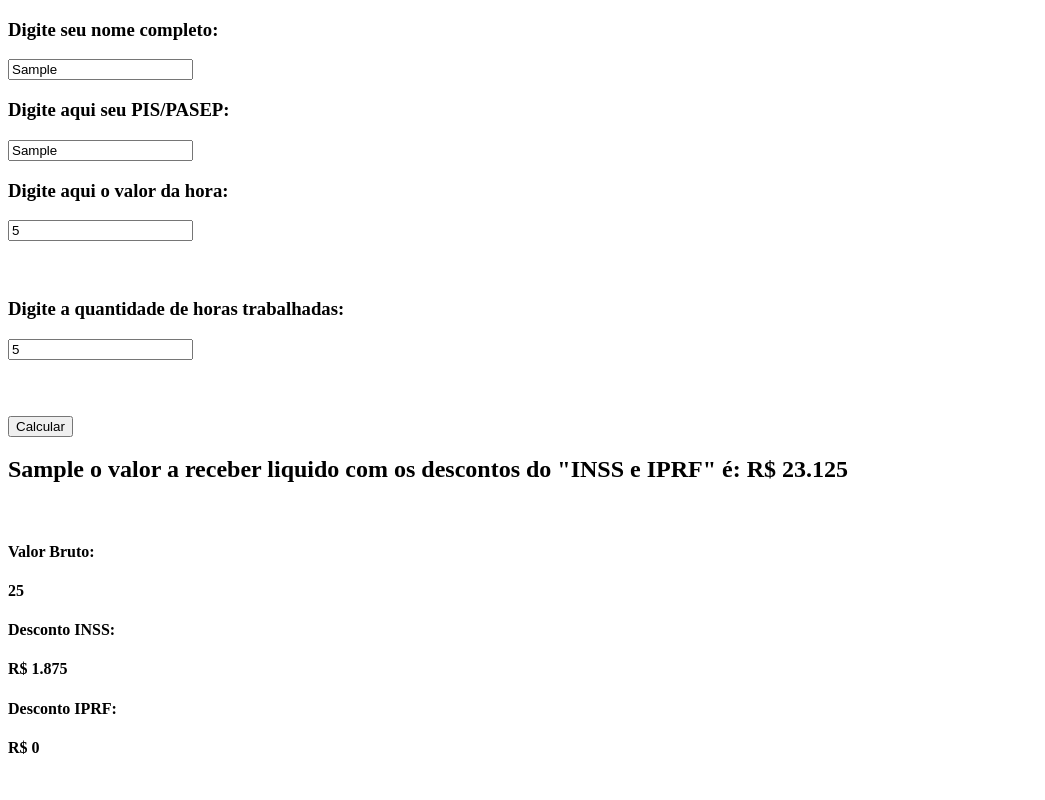
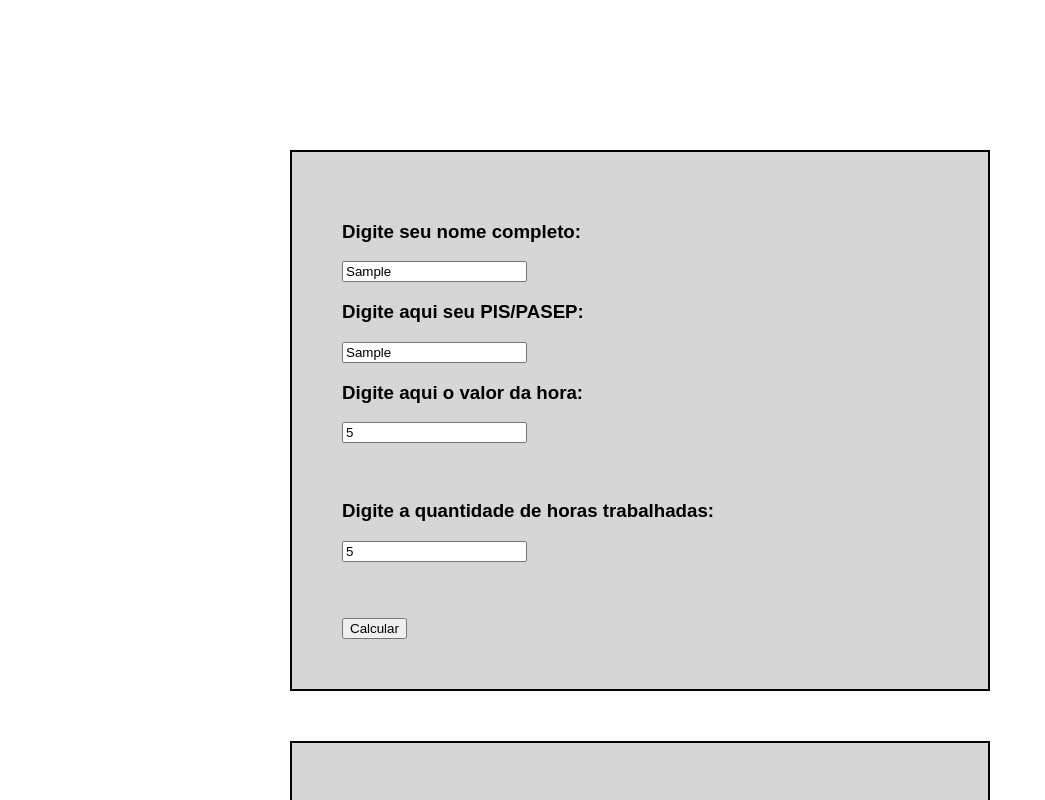
Before and after one commit to s7lima/AT1-JS, a plain HTML site: page at-1/index.html in a window 1280 px wide. Both pictures are taken after typing "Sample", "Sample", "5", "5" into the empty fields and a click on the button "Calcular". Shown: the top 800 px of the page, without its empty margins (0-1045 px from the left). Drawn offline with Linux system fonts and the light colour scheme.

Commit message:
Exercicio 1 finalizado

```diff
--- a/at-1/css/estilo.css
+++ b/at-1/css/estilo.css
@@ -0,0 +1,32 @@
+html{
+    font-family: Arial, Helvetica, sans-serif
+}
+body{
+
+    max-width: 700px;
+    padding: 50px 50px;
+    margin: 50px auto;
+    position: relative;
+}
+.corpo{
+    background-color: #d6d6d6;
+    max-width: 1100px;
+    padding: 50px 50px;
+    margin: 50px auto;
+    position: relative;
+    border: 2px solid;
+}
+
+.rFim{
+    background-color: #d6d6d6;
+    max-width: 1100px;
+    padding: 50px 50px;
+    margin: 50px auto;
+    position: relative;
+    border: 2px solid;
+}
+
+#resultFim {
+    font-size: 19px;
+    border-bottom: 2px solid black;
+}
--- a/at-1/index.html
+++ b/at-1/index.html
@@ -10,7 +10,7 @@
 
 <body>
 
-    <section>
+    <section class="corpo">
         <h3>Digite seu nome completo:</h3>
         <input type="text" id="nome"  placeholder="Nome completo"><br>
 
@@ -31,13 +31,14 @@
 
         <script src="js/script.js"></script>
     </section>
-    <section>
+    <section class="rFim">
         <h2 id="resultFim"></h2>
-
-        <br>
 
         <h4>Valor Bruto:</h4>
         <h4 id="bruto"></h4>
+
+        <h4>Valor Liquido:</h4>
+        <h4 id="liquido"></h4>
 
         <h4>Desconto INSS:</h4>
         <h4 id="inss"></h4>
--- a/at-1/js/script.js
+++ b/at-1/js/script.js
@@ -1,52 +1,86 @@
-function calcularSalario (){
+function validarCampos() {
+    const nome = document.querySelector("#nome").value.trim();
+    const horaValor = parseFloat(document.querySelector("#vh").value.trim());
+    const horaTrabalhada = parseFloat(document.querySelector("#ht").value.trim());
+
+    // Validações de preenchimento
+    if (!nome || isNaN(horaValor) || isNaN(horaTrabalhada)) {
+        alert("Por favor, preencha todos os campos corretamente.");
+        return false;
+    }
+
+    // Validações de valores
+    if (horaValor < 20 || horaValor > 500) {
+        alert("O valor por hora deve estar entre R$ 20,00 e R$ 500,00.");
+        return false;
+    }
+
+    // Validações de horas trabalhadas
+    if (horaTrabalhada < 20 || horaTrabalhada > 200) {
+        alert("A quantidade de horas trabalhadas deve estar entre 20 e 200 horas por mês.");
+        return false;
+    }
+
+    return true;
+}
+
+function calcularSalario() {
+    if (!validarCampos()) {
+        return; // Se a validação falhar, não continua
+    }
+
     let nome = document.querySelector("#nome").value;
     let horaValor = parseFloat(document.querySelector("#vh").value);
     let horaTrabalhada = parseFloat(document.querySelector("#ht").value);
 
-    let mult = horaValor * horaTrabalhada ;
+    let mult = horaValor * horaTrabalhada;
 
     let resultadoInss = "";
     let resultadoIrpf = "";
 
-    if ( mult <= 1500.99) {
-        resultadoInss = mult * (7.5 / 100)
-    } else if (mult <= 3000.99 ) {
-        resultadoInss = mult * (9 / 100)
-    } else if (mult <= 5000.99 ) {
-        resultadoInss = mult * (12 / 100)
+    if (mult <= 1500.99) {
+        resultadoInss = mult * (7.5 / 100);
+    } else if (mult <= 3000.99) {
+        resultadoInss = mult * (9 / 100);
+    } else if (mult <= 5000.99) {
+        resultadoInss = mult * (12 / 100);
     } else {
-        resultadoInss = mult * (14 / 100)
+        resultadoInss = mult * (14 / 100);
     }
 
-    if ( mult <= 1500.99) {
-        resultadoIrpf = 0
-    } else if (mult <= 2000.99 ) {
-        resultadoIrpf = mult * (7.5 / 100)
-    } else if (mult <= 3000.99 ) {
-        resultadoIrpf = mult * (15 / 100)
-    } else if (mult <= 4000.99 ) {
-        resultadoIrpf = mult * (22.5 / 100)
+    if (mult <= 1500.99) {
+        resultadoIrpf = 0;
+    } else if (mult <= 2000.99) {
+        resultadoIrpf = mult * (7.5 / 100);
+    } else if (mult <= 3000.99) {
+        resultadoIrpf = mult * (15 / 100);
+    } else if (mult <= 4000.99) {
+        resultadoIrpf = mult * (22.5 / 100);
     } else {
-        resultadoIrpf = mult * (27.5 / 100)
+        resultadoIrpf = mult * (27.5 / 100);
     }
 
-    let desconto = `${nome} o valor a receber liquido com os descontos do "INSS e IPRF" é: R$ ${(mult - resultadoInss) - resultadoIrpf}`;
+    let valorLiquido = (mult - resultadoInss) - resultadoIrpf
 
-    let textInss = `R$ ${resultadoInss}`;
+    let desconto = `${nome}, o valor a receber líquido com os descontos do "INSS e IRPF" é: R$ ${valorLiquido.toFixed(2)}`;
 
-    let textIrpf = `R$ ${resultadoIrpf}`;
+    let textInss = `R$ ${resultadoInss.toFixed(2)}`;
+    let textIrpf = `R$ ${resultadoIrpf.toFixed(2)}`;
 
     let descont = document.querySelector("#resultFim");
-    descont.innerHTML = desconto
+    descont.innerHTML = desconto;
 
-    let valorBruto = document.querySelector("#bruto")
-    valorBruto.innerHTML = mult
+    let valorBruto = document.querySelector("#bruto");
+    valorBruto.innerHTML = `R$ ${mult.toFixed(2)}`;
+
+    let liquido = document.querySelector("#liquido");
+    liquido.innerHTML = `R$ ${valorLiquido.toFixed(2)}`;
 
     let inss = document.querySelector("#inss");
-    inss.innerHTML = textInss
+    inss.innerHTML = textInss;
 
     let irpf = document.querySelector("#irpf");
-    irpf.innerHTML = textIrpf
+    irpf.innerHTML = textIrpf;
 }
 
 let botao = document.querySelector('.btn');
```
